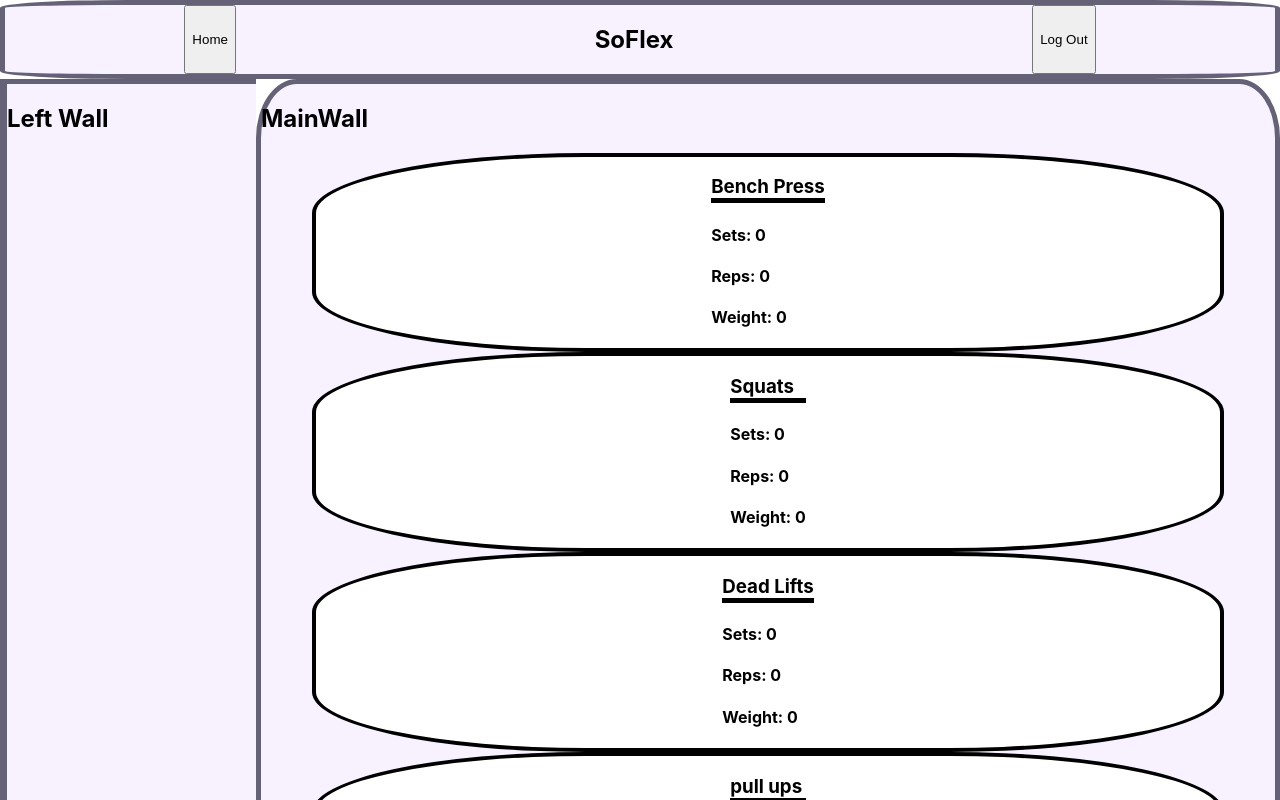
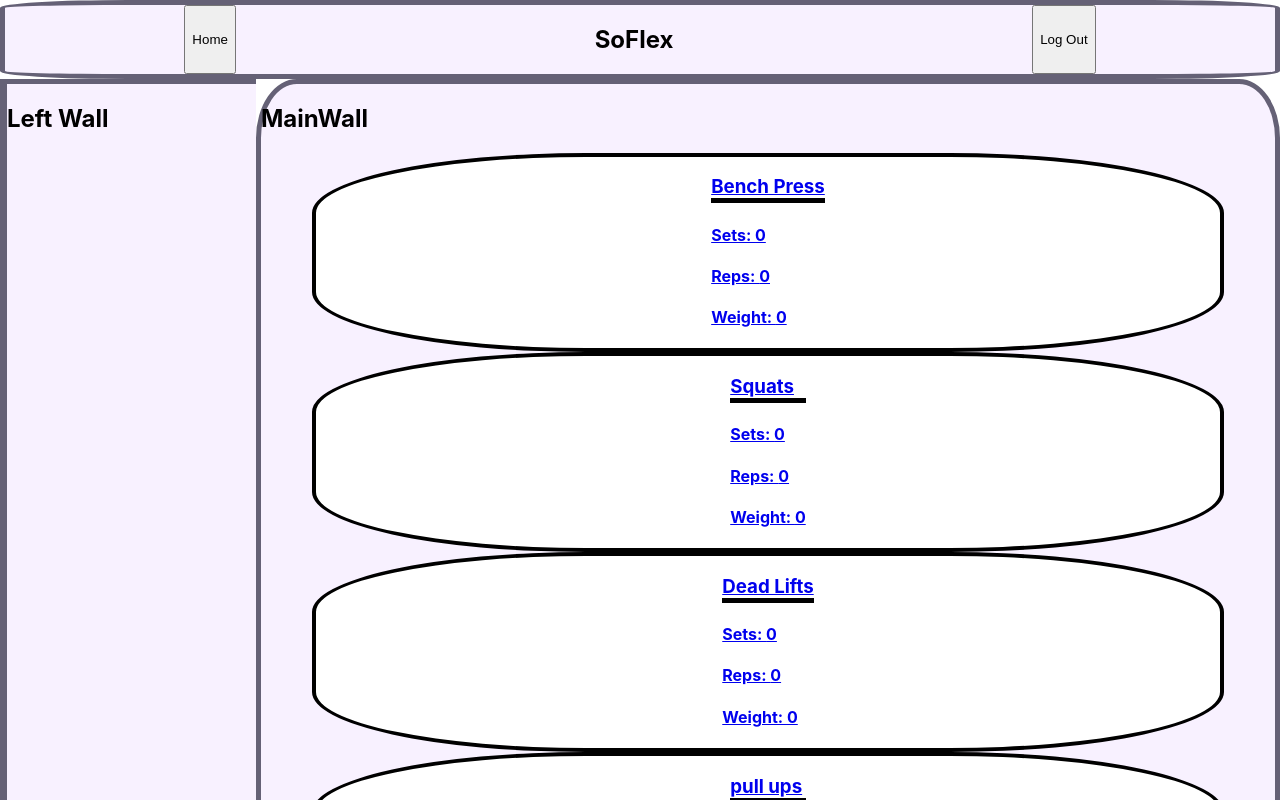
Before and after one commit to AasaChristian/soflex-web, a React (Create React App) app: page /board in a window 1280 px wide. Shown: the top 800 px of the page. Built offline with nearby package versions, Linux system fonts and the light colour scheme.

Commit message:
added link to exericseDetailPage

```diff
--- a/src/components/ExerciseStatBox.js
+++ b/src/components/ExerciseStatBox.js
@@ -1,5 +1,6 @@
 import React from 'react'
 import styled from 'styled-components'
+import {NavLink} from "react-router-dom"
 
 
 
@@ -38,6 +39,7 @@ function ExBox({name, key, reps, sets, weight}) {
   return (
 
     <Exbox key ={key}>
+      <NavLink  to = {`/board/${name}`}>
         <div >
         <ExName>{name}</ExName>
 
@@ -45,6 +47,7 @@ function ExBox({name, key, reps, sets, weight}) {
         <Details>Reps: {reps} </Details>
         <Details>Weight: {weight} </Details>
         </div>
+        </NavLink>
     </Exbox>
 
   );
```
